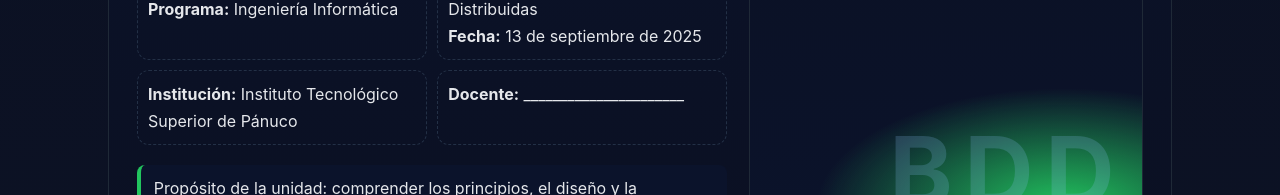
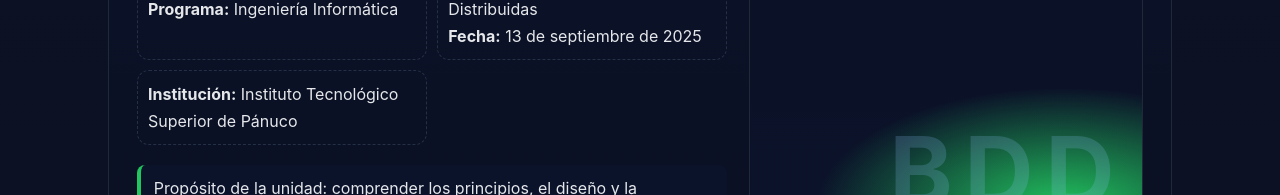
Before and after one commit to roxanna388383/libro_digital_topicos, a plain HTML site: page index.html in a window 1280 px wide. Shown: the part 448-643 px from the top of the page. Drawn offline with Linux system fonts and the light colour scheme.

Commit message:
Update index.html

```diff
--- a/index.html
+++ b/index.html
@@ -119,9 +119,7 @@
             <div>
               <strong>Institución:</strong> Instituto Tecnológico Superior de Pánuco
             </div>
-            <div>
-              <strong>Docente:</strong> ______________________
-            </div>
+
           </div>
           <div class="note ok">Propósito de la unidad: comprender los principios, el diseño y la operación de una base de datos distribuida para construir soluciones escalables, tolerantes a fallos y con buen rendimiento.</div>
         </div>
```
